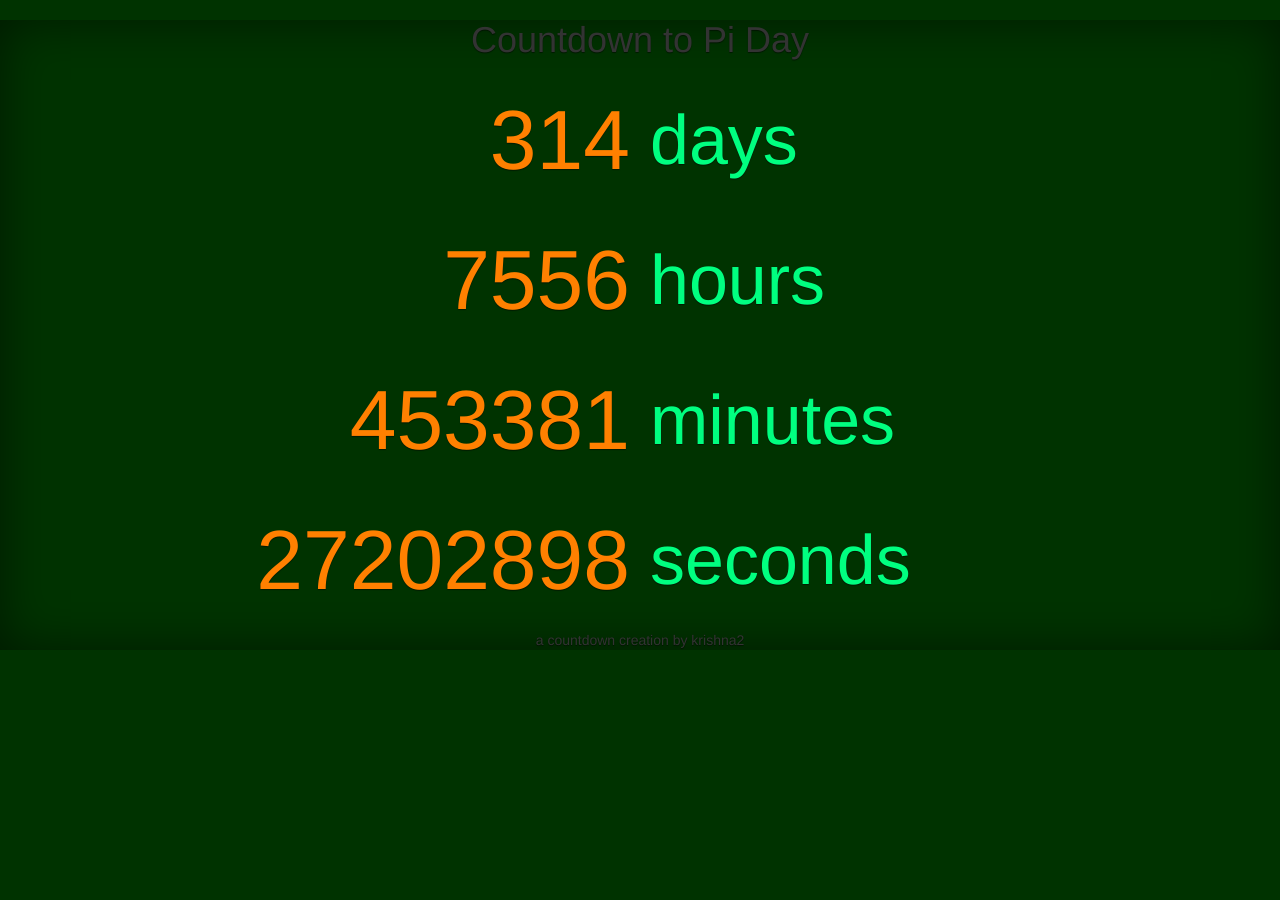
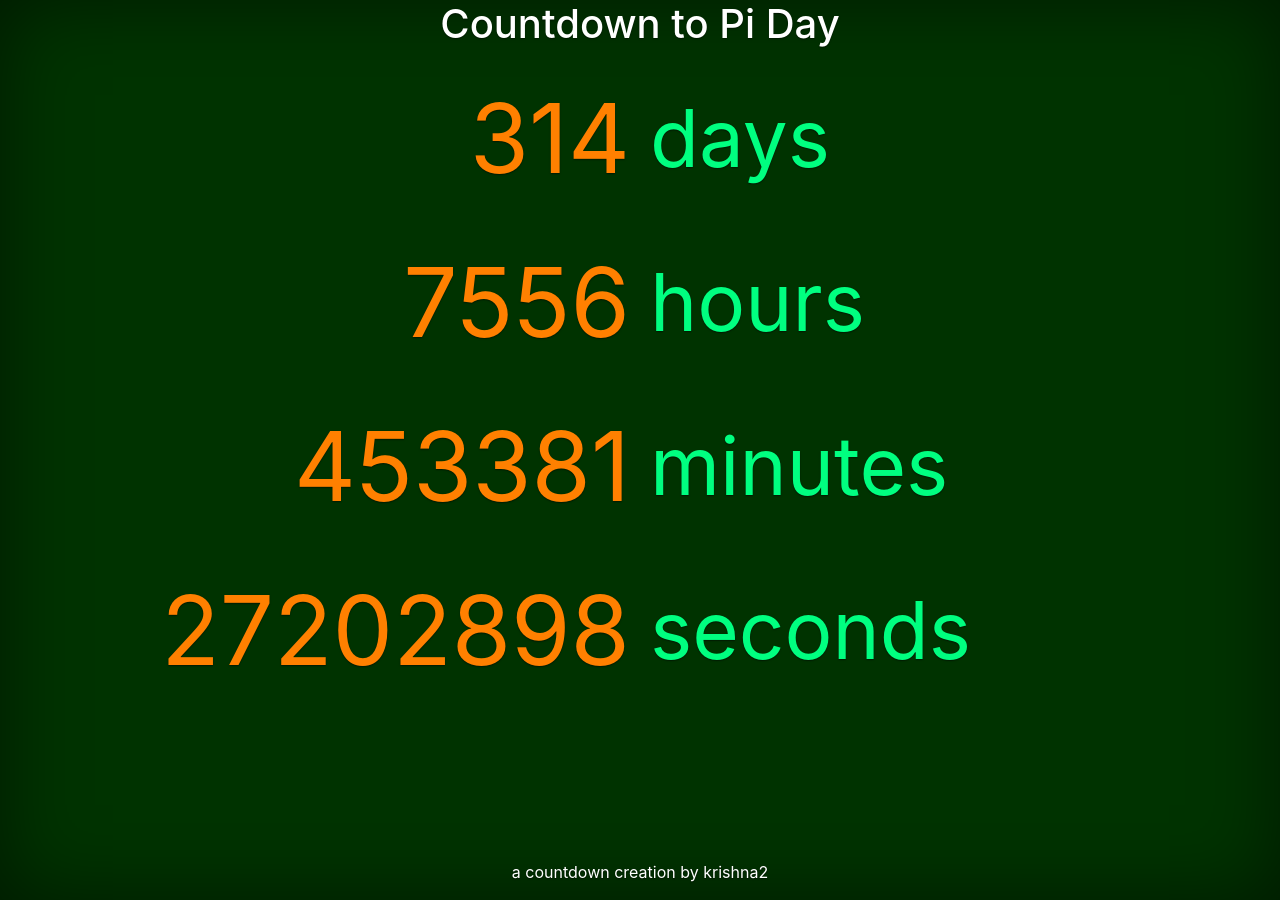
Before and after one commit to krishna2/krishna2.github.io, a Jekyll site: the page piday.html, which Jekyll copies as it is, in a window 1280 px wide. Built offline with Jekyll 4.4.1, drawn with Linux system fonts in a browser that asks for light colours; nearby versions of some CDN libraries; library files that are not in the unit come from our copies.

Commit message:
Update piday.html

```diff
--- a/piday.html
+++ b/piday.html
@@ -8,7 +8,9 @@
     <title>krishna2's countdown timer to pi day</title>
 
     <!-- Bootstrap core CSS -->
-    <link href="../assets/dist/css/bootstrap.min.css" rel="stylesheet">
+    <link rel="stylesheet" href="https://cdn.jsdelivr.net/npm/bootstrap@4.1.3/dist/css/bootstrap.min.css" integrity="sha384-MCw98/SFnGE8fJT3GXwEOngsV7Zt27NXFoaoApmYm81iuXoPkFOJwJ8ERdknLPMO" crossorigin="anonymous">
+    <script src="https://cdn.jsdelivr.net/npm/bootstrap@4.1.3/dist/js/bootstrap.min.js" integrity="sha384-ChfqqxuZUCnJSK3+MXmPNIyE6ZbWh2IMqE241rYiqJxyMiZ6OW/JmZQ5stwEULTy" crossorigin="anonymous"></script>
+
     <!--
       .left_text {
         font-weight: 400%;
@@ -129,7 +131,7 @@
   <body class="d-flex h-100 text-center text-white">
 
 <div class="cover-container d-flex mx-auto flex-column">
-  <header class="kheader">
+  <header>
       <h1>Countdown to Pi Day</h1>
   </header>
 
```
